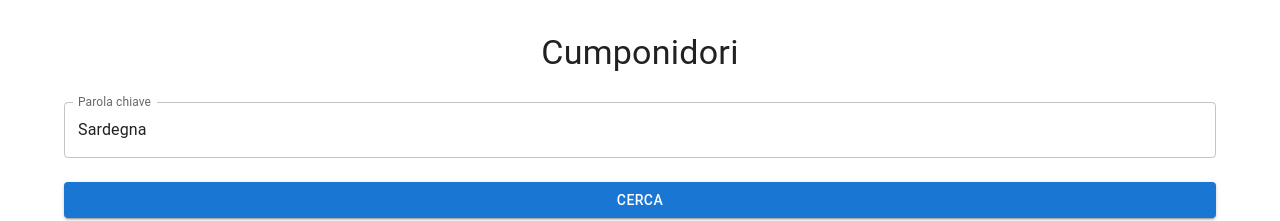
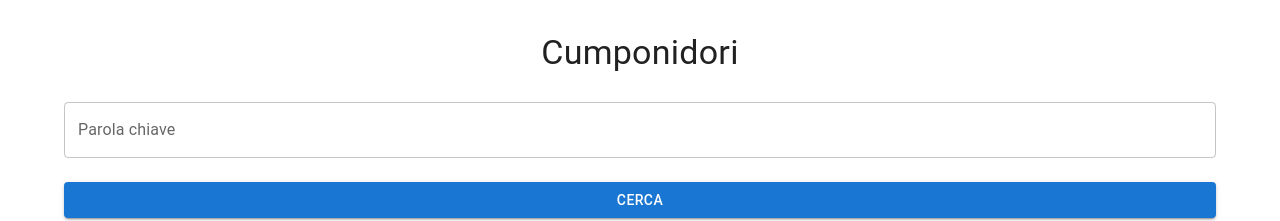
Before and after one commit to dusterbloom/cumponidori, a React (Vite) app: page / in a window 1280 px wide. Shown: the top 221 px of the page. Built offline with nearby package versions, Linux system fonts and the light colour scheme.

Commit message:
Fix to search

```diff
--- a/src/components/SearchForm.jsx
+++ b/src/components/SearchForm.jsx
@@ -2,7 +2,7 @@ import React, { useState } from 'react';
 import { TextField, Button, Box } from '@mui/material';
 
 const SearchForm = ({ onSearch }) => {
-  const [keyword, setKeyword] = useState('Sardegna');
+  const [keyword, setKeyword] = useState('');
 
   const handleSubmit = (e) => {
     e.preventDefault();
```
